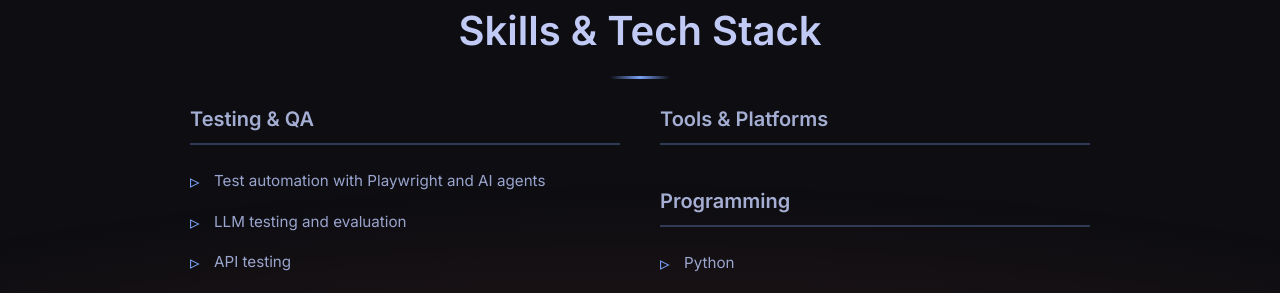
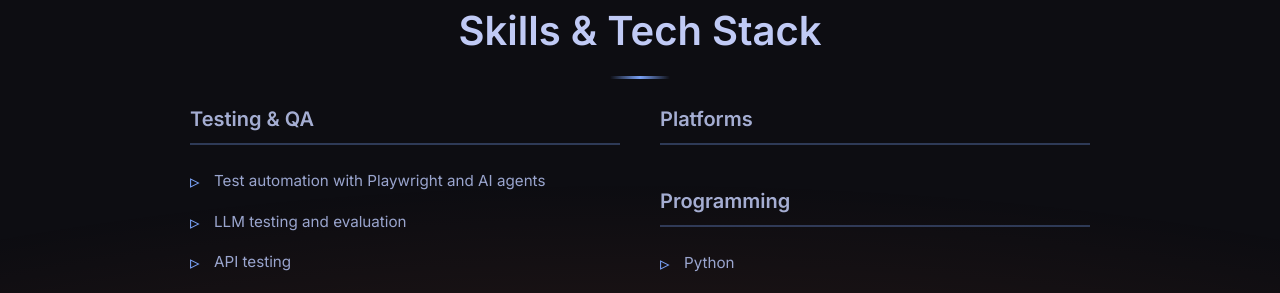
Before and after one commit to Lukaspspsl/lukaspspsl.github.io, a Jekyll site: the page built from index.html, in a window 1280 px wide and 900 px high, scrolled down 1512 px. Shown: the part 278-571 px from the top of the window. Built offline with Jekyll 4.4.1, drawn with Linux system fonts in a browser that asks for light colours.

Commit message:
Change skill category heading from 'Tools' to 'Platforms'

```diff
--- a/index.html
+++ b/index.html
@@ -107,7 +107,7 @@ layout: default
       </div>
 
       <div class="skills-column">
-        <h3 class="skill-category">Tools & Platforms</h3>
+        <h3 class="skill-category">Platforms</h3>
         <ul class="skill-items">
           {% for item in profile.skills.tools %}
           <li>{{ item }}</li>
```
